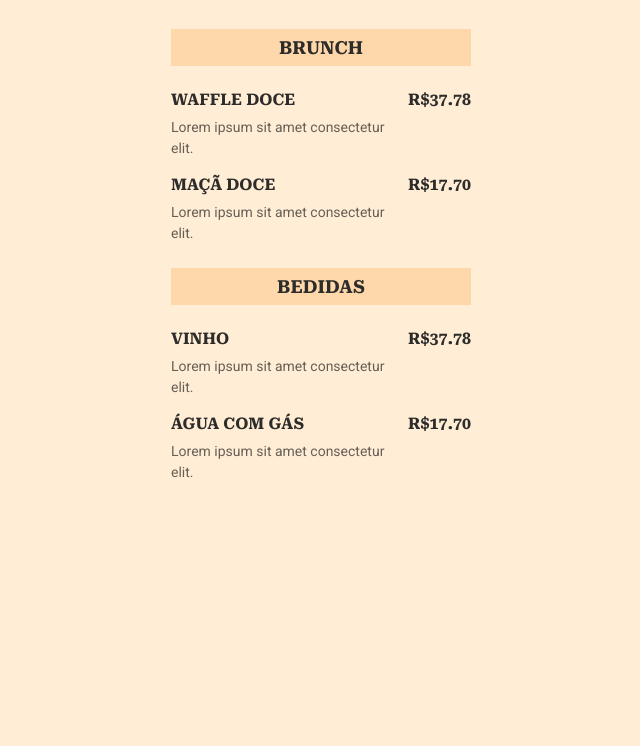
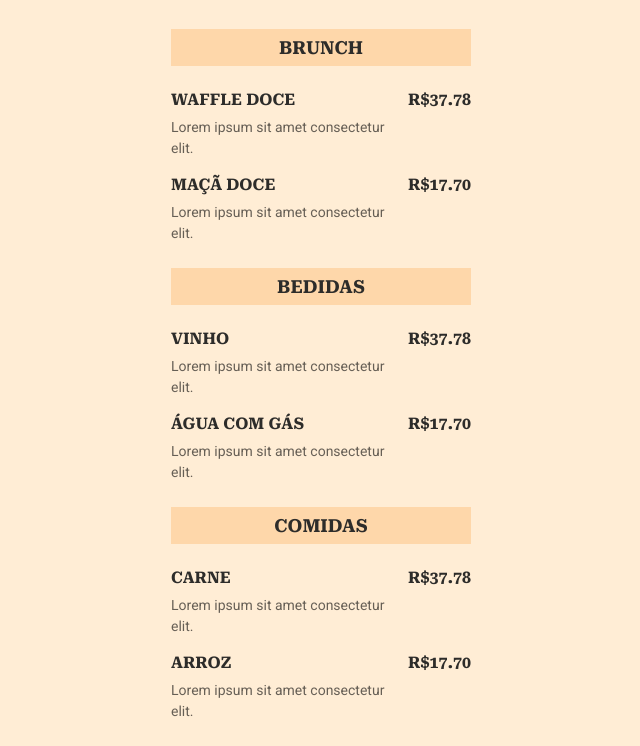
Before and after one commit to andre-chagas/maratona-explorer-3, a plain HTML site: page index.html in a window 1280 px wide. Shown: the part 88-834 px from the top of the page, without its empty margins (319-959 px from the left). Before the commit the page ends 800 px from the top, so only its background shows below. Drawn offline with Linux system fonts and the light colour scheme.

Commit message:
adicionada secao de comida

```diff
--- a/index.html
+++ b/index.html
@@ -85,6 +85,39 @@
       </ul>
     </section>
 
+     <section>
+      <h2>Comidas</h2>
+
+      <ul>
+        <li>
+          <div class="details">
+            <h3>Carne</h3>
+            <p class="description">
+              Lorem ipsum sit amet consectetur elit.
+            </p>
+          </div>
+
+          <strong class="price">
+            R$37.78
+          </strong>
+        </li>
+
+        <li>
+          <div class="details">
+            <h3>Arroz</h3>
+            <p class="description">
+              Lorem ipsum sit amet consectetur elit.
+            </p>
+          </div>
+
+          <strong class="price">
+            R$17.70
+          </strong>
+        </li>
+      </ul>
+    </section>
+
+
 
   </body>
 </html>
```
